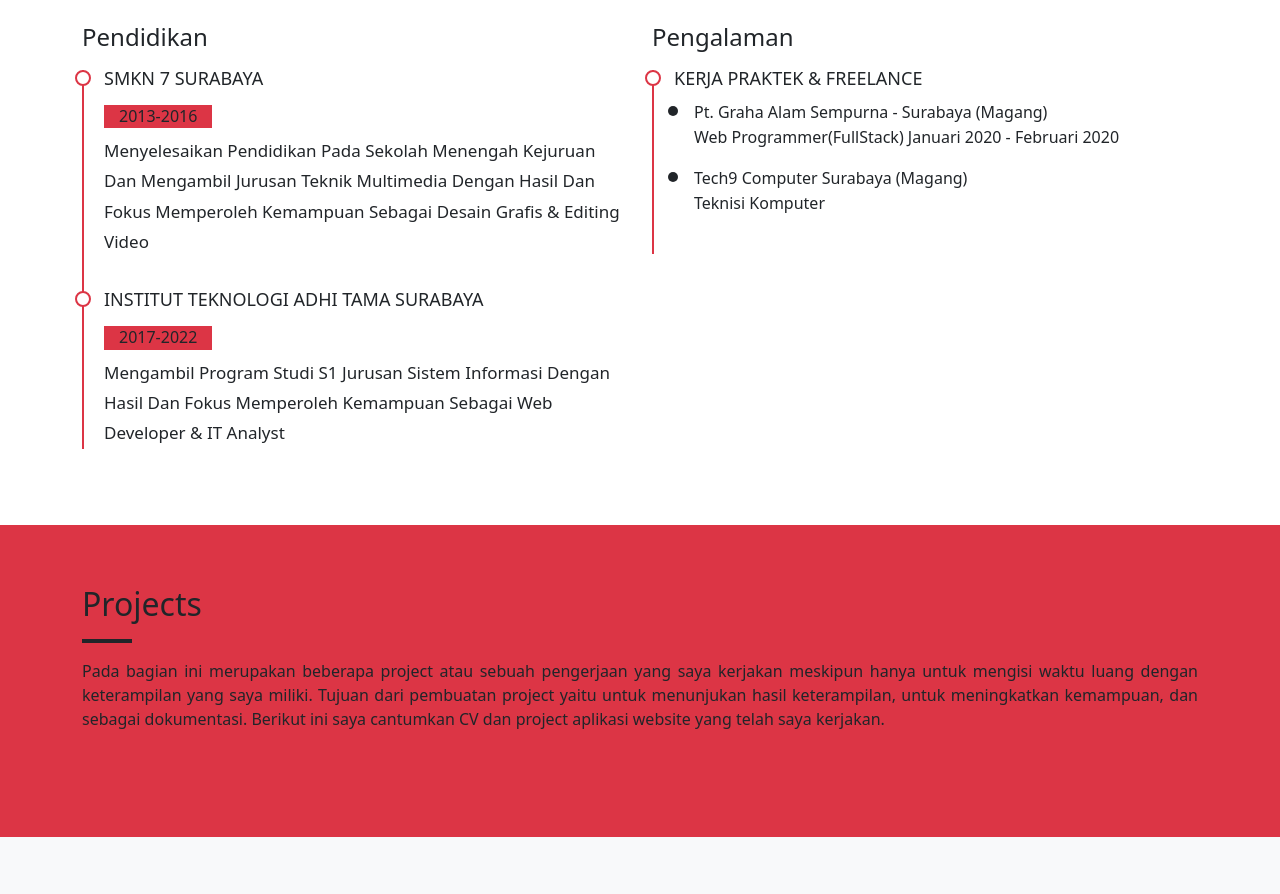
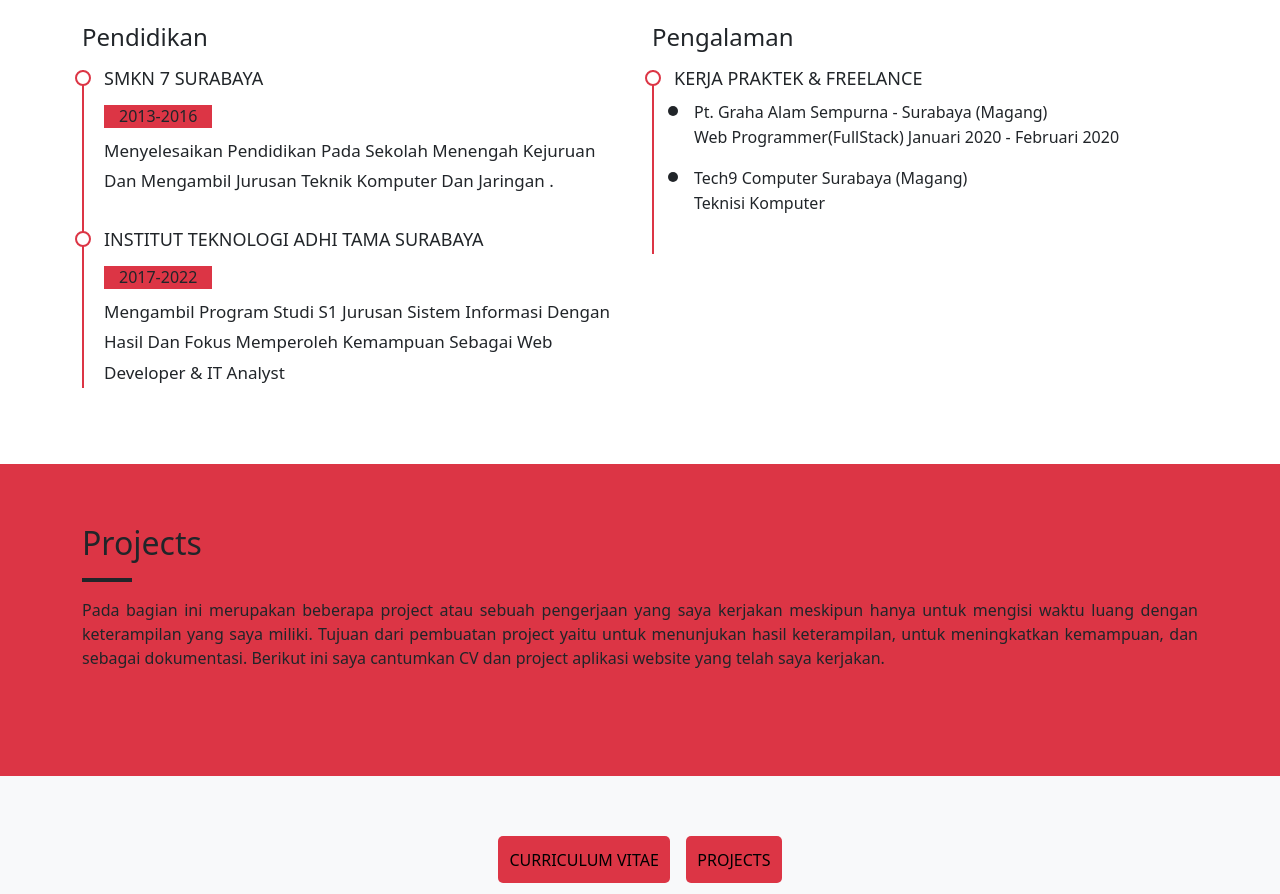
Before and after one commit to berlian989/portofolio, a plain HTML site: page index.html in a window 1280 px wide. Shown: the part 2144-3038 px from the top of the page. Drawn offline with nearby package versions, Linux system fonts and the light colour scheme.

Commit message:
Update index.html

```diff
--- a/index.html
+++ b/index.html
@@ -821,7 +821,7 @@
           <div class="summary-item">
             <h4>SMKN 7 Surabaya</h4>
             <h5>2013-2016</h5>
-            <p style="text-transform: capitalize; font-size: 17px; font-weight: none">menyelesaikan pendidikan pada sekolah menengah kejuruan dan mengambil jurusan teknik Multimedia dengan hasil dan fokus memperoleh kemampuan sebagai Desain Grafis & Editing Video</p>
+            <p style="text-transform: capitalize; font-size: 17px; font-weight: none">menyelesaikan pendidikan pada sekolah menengah kejuruan dan mengambil jurusan teknik komputer dan jaringan .</p>
           </div>
           <div class="summary-item pb-0">
             <h4>Institut Teknologi Adhi Tama Surabaya</h4>
```
